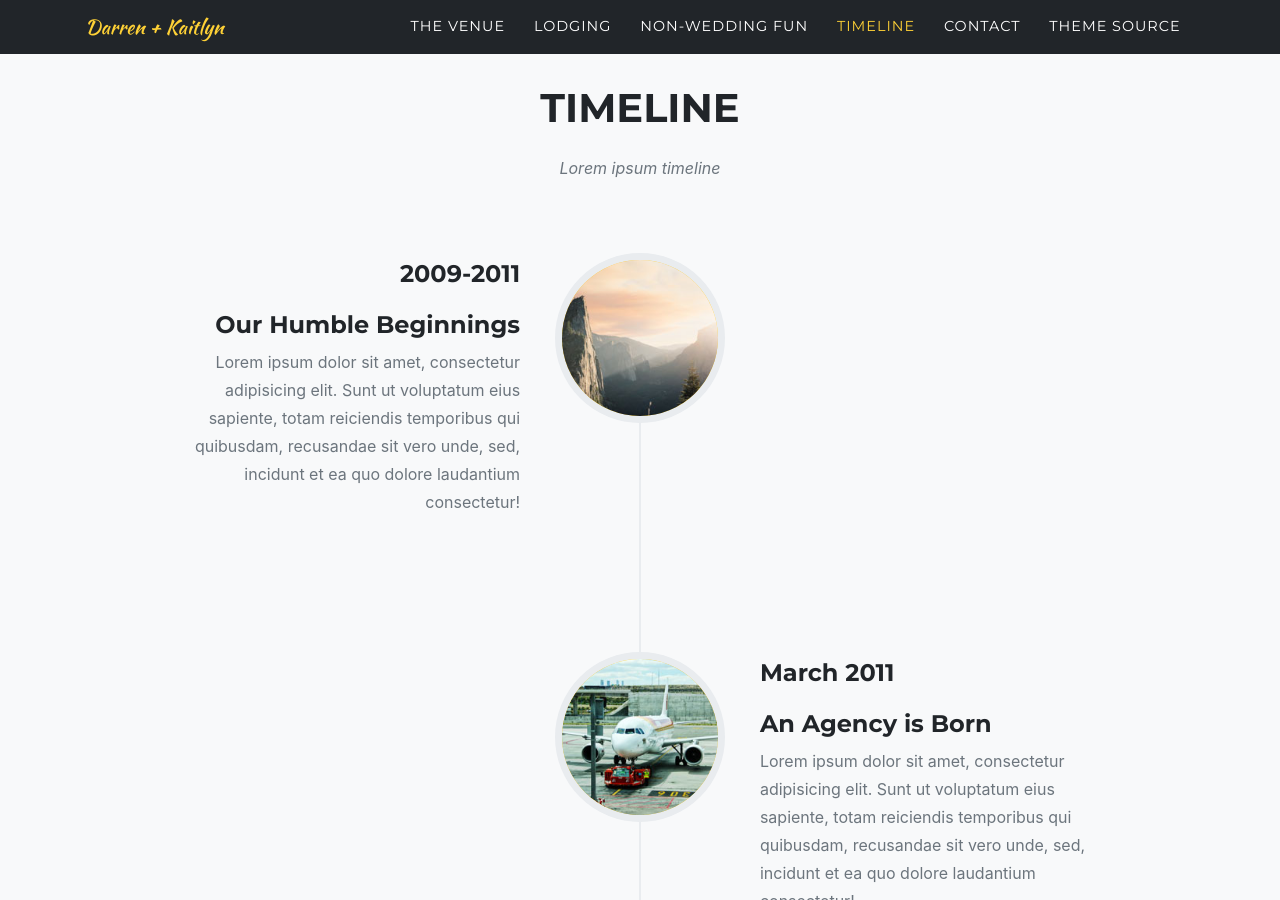
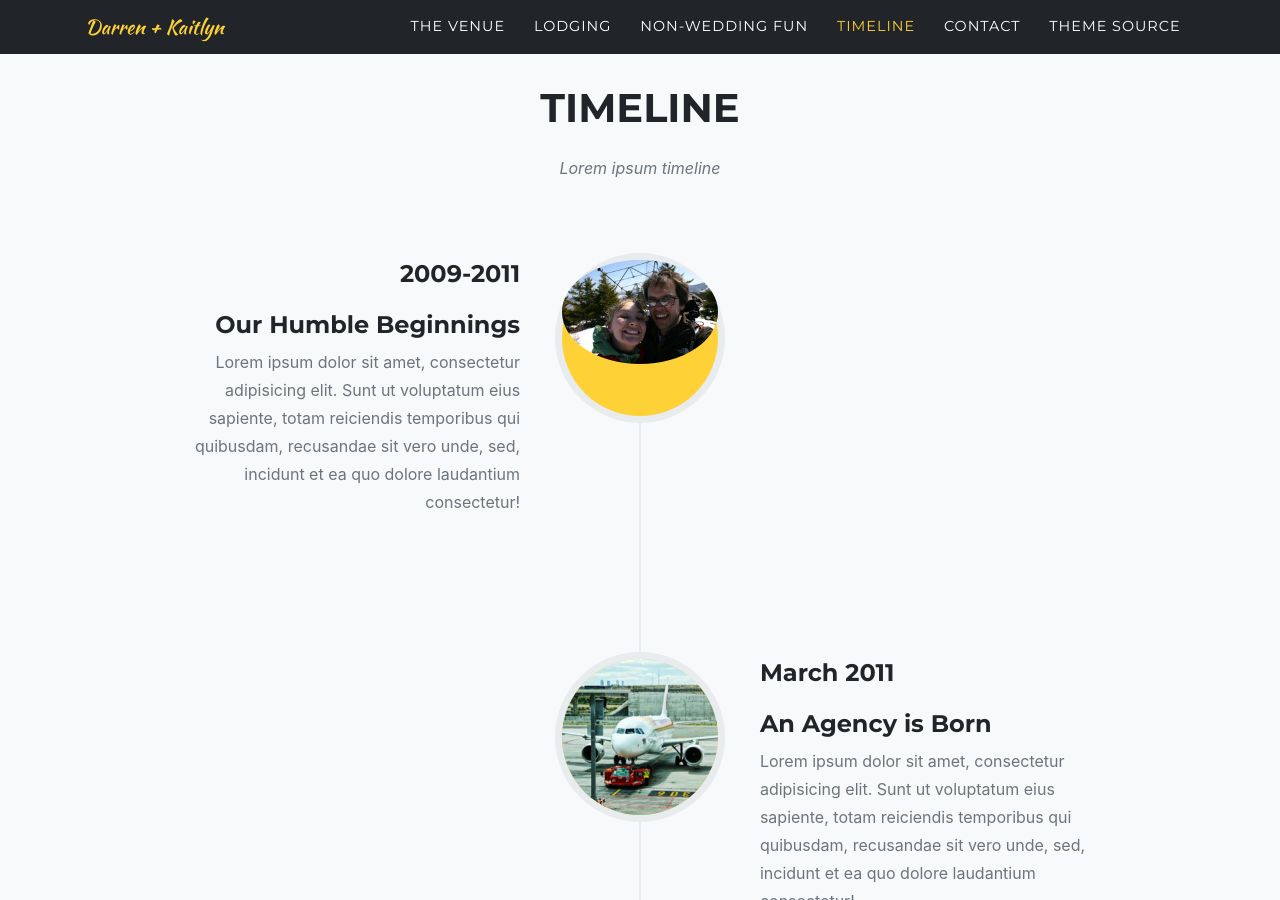
Before and after one commit to darrenfishell/big-party, a Jekyll site: the page built from index.md, in a window 1280 px wide and 900 px high, scrolled down 1696 px. Built offline with Jekyll 4.4.1, drawn with Linux system fonts in a browser that asks for light colours; some web fonts are replaced.

Commit message:
Add Zircon timeline photo

```diff
--- a/_data/sitetext.yml
+++ b/_data/sitetext.yml
@@ -63,7 +63,7 @@ en: &DEFAULT_EN
       - title: "Our Humble Beginnings"
         year: "2009-2011"
         desc: "Lorem ipsum dolor sit amet, consectetur adipisicing elit. Sunt ut voluptatum eius sapiente, totam reiciendis temporibus qui quibusdam, recusandae sit vero unde, sed, incidunt et ea quo dolore laudantium consectetur!"
-        image: assets/img/timeline/1.jpg
+        image: assets/img/timeline/zircon.jpg
         alt:
       - title: "An Agency is Born"
         year: "March 2011"
```
Also changed, not shown: assets/img/timeline/zircon.jpg (added).
